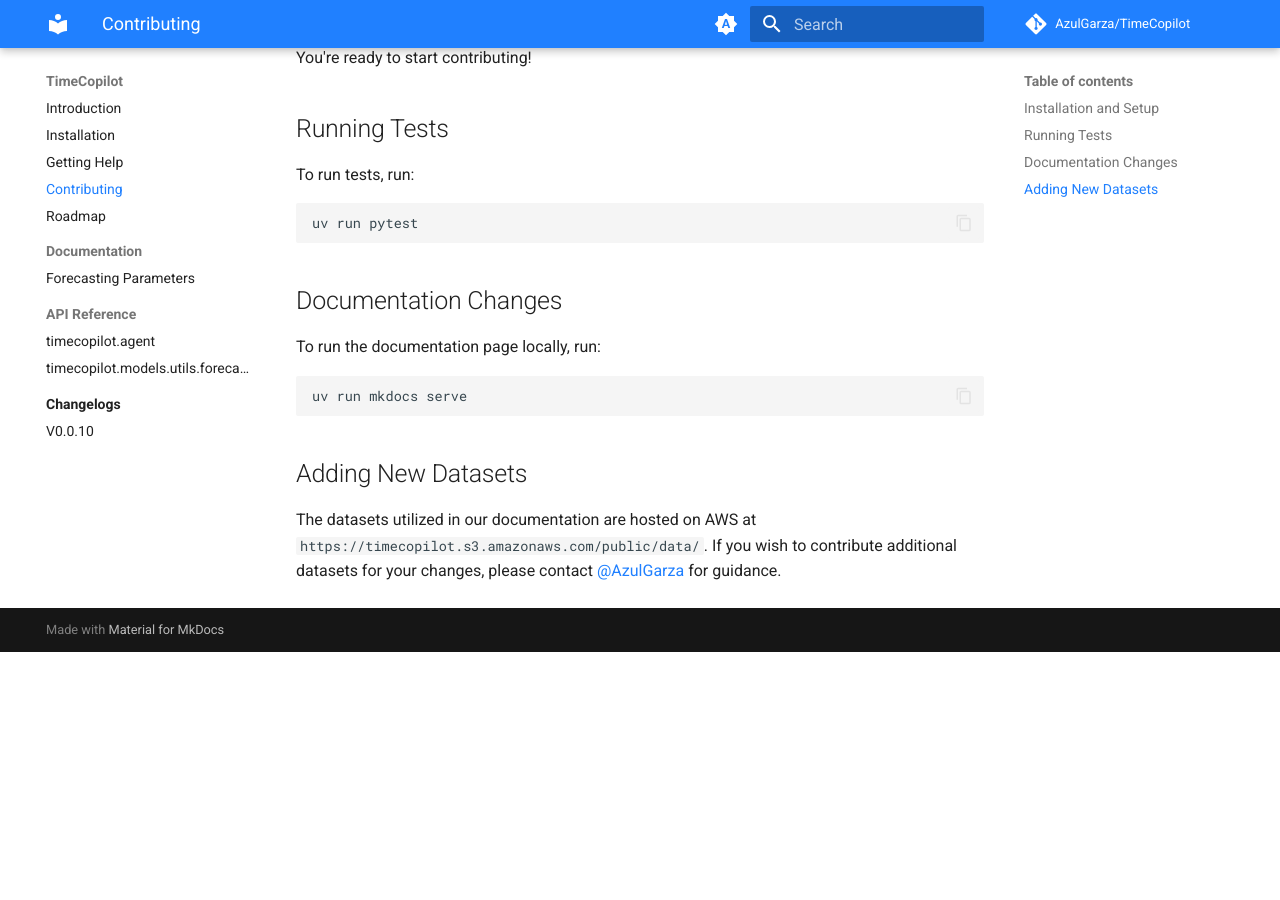
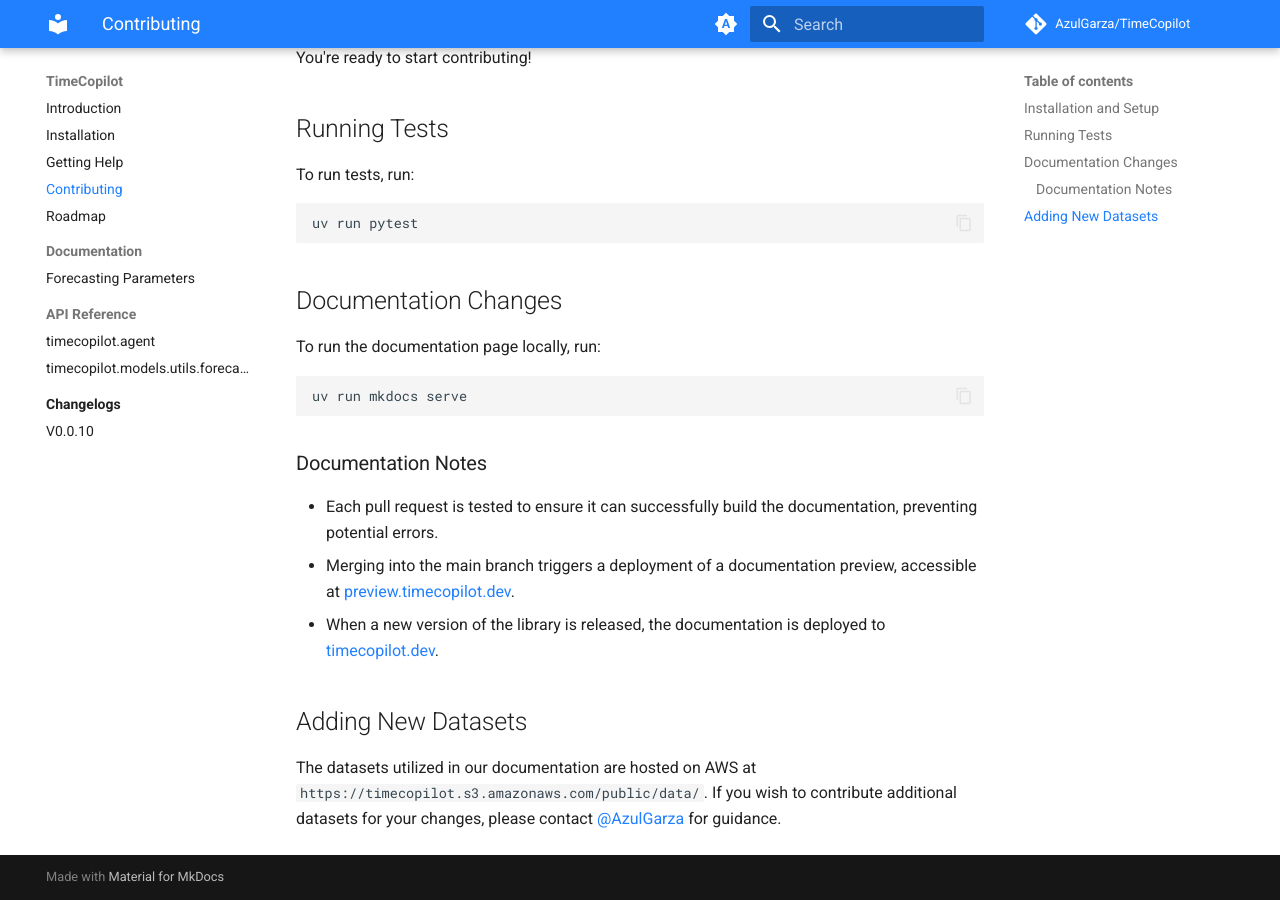
Before and after one commit to mpg05883/timecopilot, an MkDocs documentation site: the page built from docs/contributing.md, in a window 1280 px wide and 900 px high, scrolled down 833 px. Built offline with MkDocs 1.6.1 and Material for MkDocs 9.7.7, drawn with Linux system fonts in a browser that asks for light colours; comment, search, counter and statistics services are not loaded; before the commit the page ends 1485 px from its top, so only the background shows below that.

Commit message:
docs: add some documentation notes

````diff
--- a/docs/contributing.md
+++ b/docs/contributing.md
@@ -51,6 +51,12 @@
 uv run mkdocs serve
 ```
 
+### Documentation Notes
+
+- Each pull request is tested to ensure it can successfully build the documentation, preventing potential errors.
+- Merging into the main branch triggers a deployment of a documentation preview, accessible at [preview.timecopilot.dev](https://preview.timecopilot.dev).
+- When a new version of the library is released, the documentation is deployed to [timecopilot.dev](https://timecopilot.dev).
+
 ## Adding New Datasets
 
 The datasets utilized in our documentation are hosted on AWS at `https://timecopilot.s3.amazonaws.com/public/data/`. If you wish to contribute additional datasets for your changes, please contact [@AzulGarza](http://github.com/AzulGarza) for guidance.
````
